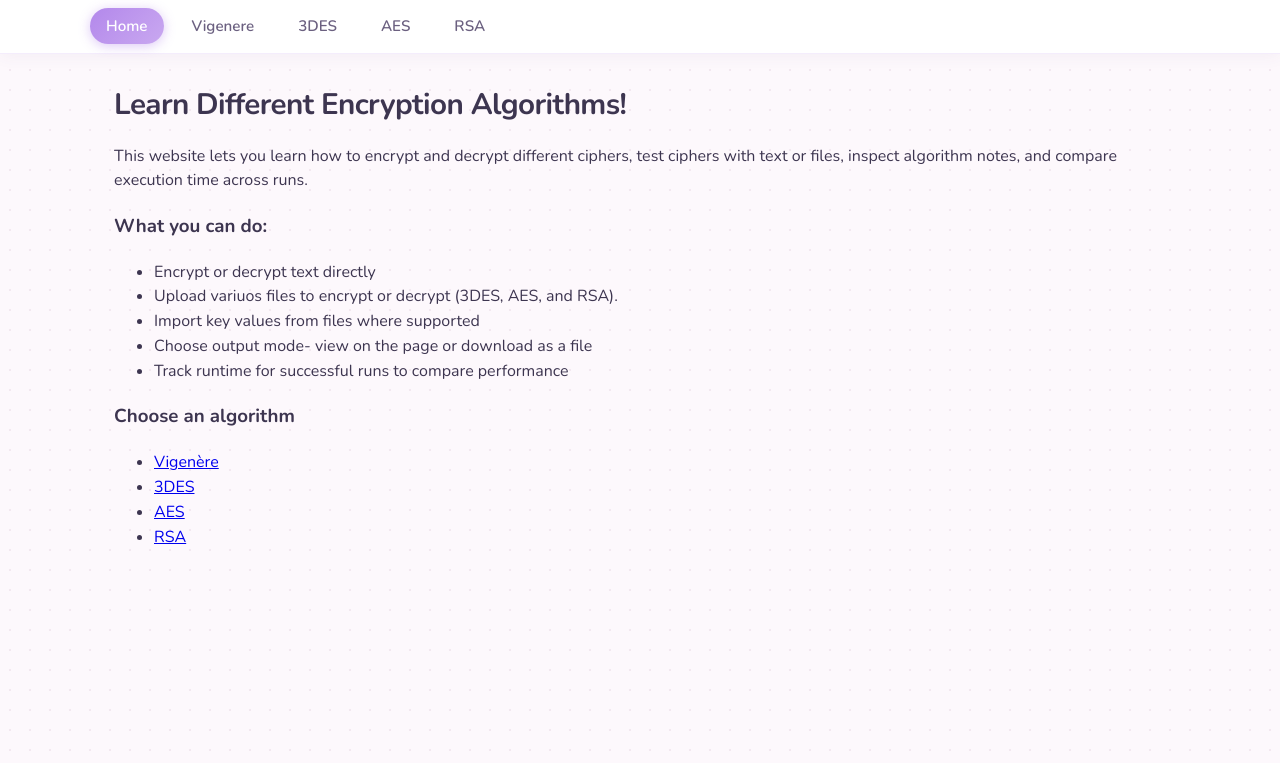
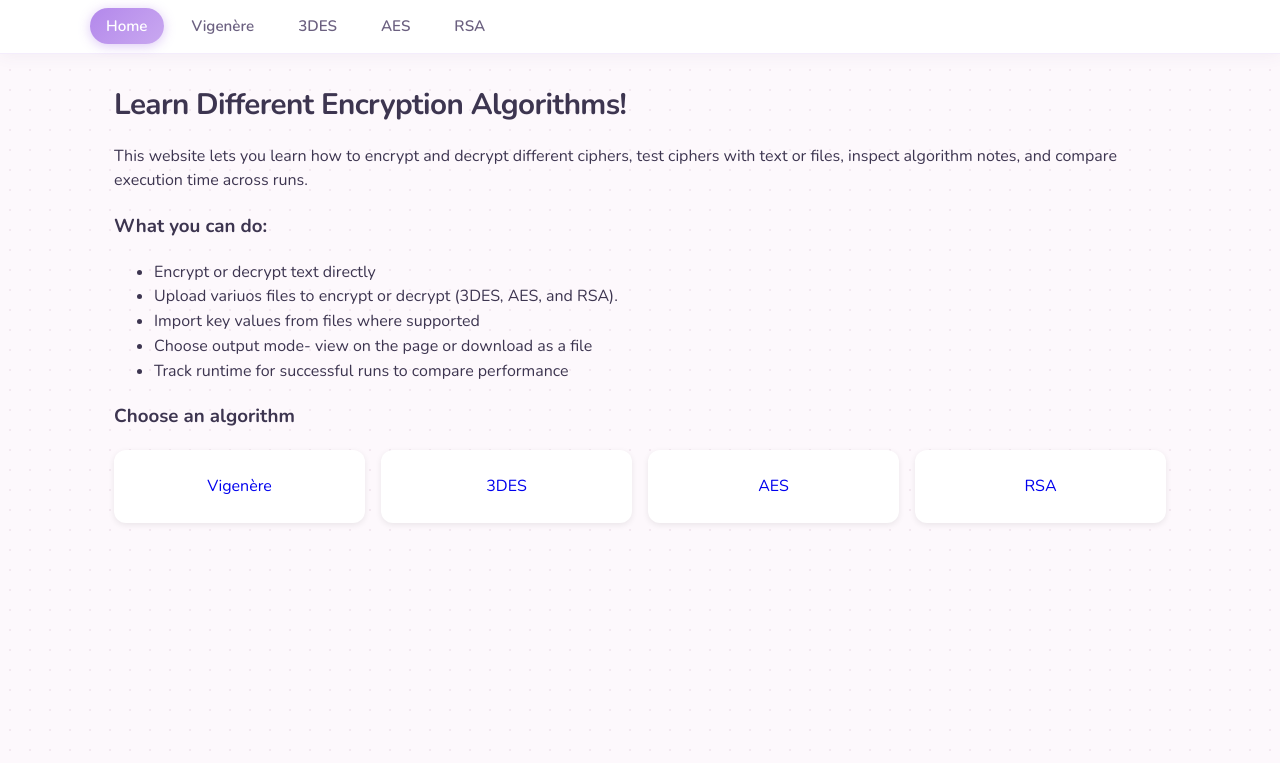
Before and after one commit to hberens/encryption_algorithms, a Flask app: page / in a window 1280 px wide. Shown: the top 763 px of the page. Run offline with Flask 3, Linux system fonts and the light colour scheme.

Commit message:
CSS + descriptions

```diff
--- a/templates/base.html
+++ b/templates/base.html
@@ -331,6 +331,42 @@
             border-radius: 6px;
             color: var(--accent-dark);
         }
+
+        .crypto-grid {
+            list-style: none;
+            padding: 0;
+            margin: 0;
+
+            display: flex;
+            flex-wrap: wrap;
+            gap: 16px;
+        }
+
+        .crypto-grid li {
+            flex: 1;
+        }
+
+        .crypto-grid a {
+            display: block;
+            padding: 24px;
+            text-align: center;
+            text-decoration: none;
+
+            background: white;
+            border-radius: 12px;
+
+            /* smooth animation */
+            transition: transform 0.2s ease, box-shadow 0.2s ease;
+
+            /* subtle base shadow */
+            box-shadow: 0 2px 6px rgba(0,0,0,0.08);
+        }
+
+        /* ✨ hover effect */
+        .crypto-grid a:hover {
+            transform: scale(1.05); /* grow */
+            box-shadow: 0 8px 20px rgba(0,0,0,0.15); /* stronger shadow */
+        }
     </style>
 </head>
 <body>
--- a/templates/home.html
+++ b/templates/home.html
@@ -17,7 +17,7 @@
 </ul>
 
 <h3>Choose an algorithm</h3>
-<ul>
+<ul class="crypto-grid">
     <li><a href="/vigenere">Vigenère</a></li>
     <li><a href="/des">3DES</a></li>
     <li><a href="/aes">AES</a></li>
--- a/templates/navbar.html
+++ b/templates/navbar.html
@@ -2,7 +2,7 @@
 <nav class="navbar">
     <ul>
         <li><a href="/" class="{% if current=='home' %}current{% endif %}">Home</a></li>
-        <li><a href="/vigenere" class="{% if current=='vigenere' %}current{% endif %}">Vigenere</a></li>
+        <li><a href="/vigenere" class="{% if current=='vigenere' %}current{% endif %}">Vigenère</a></li>
         <li><a href="/des" class="{% if current=='des' %}current{% endif %}">3DES</a></li>
         <li><a href="/aes" class="{% if current=='aes' %}current{% endif %}">AES</a></li>
         <li><a href="/rsa" class="{% if current=='rsa' %}current{% endif %}">RSA</a></li>
```
Also changed, not shown: templates/aes.html (+4 -4 lines).
